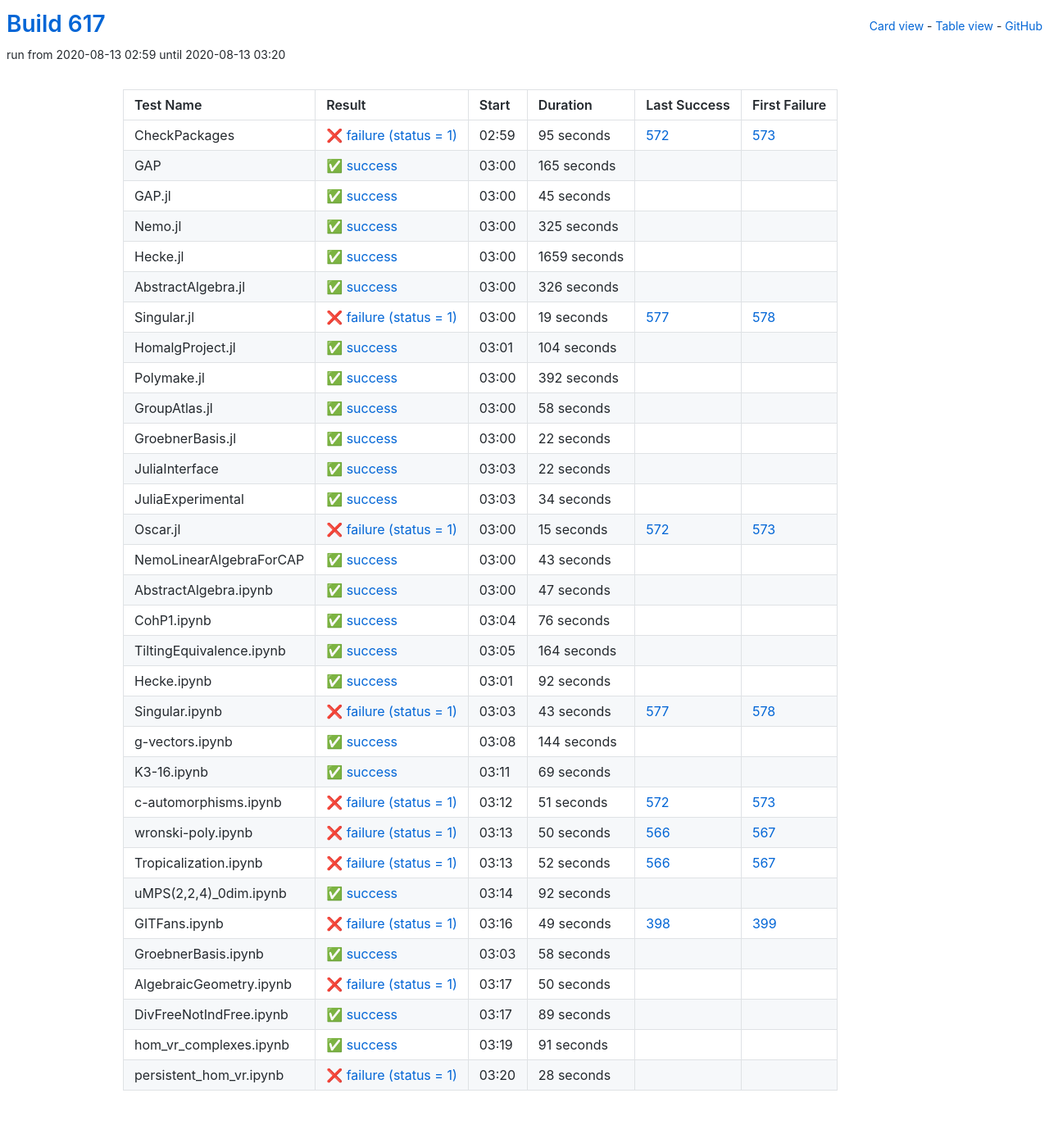
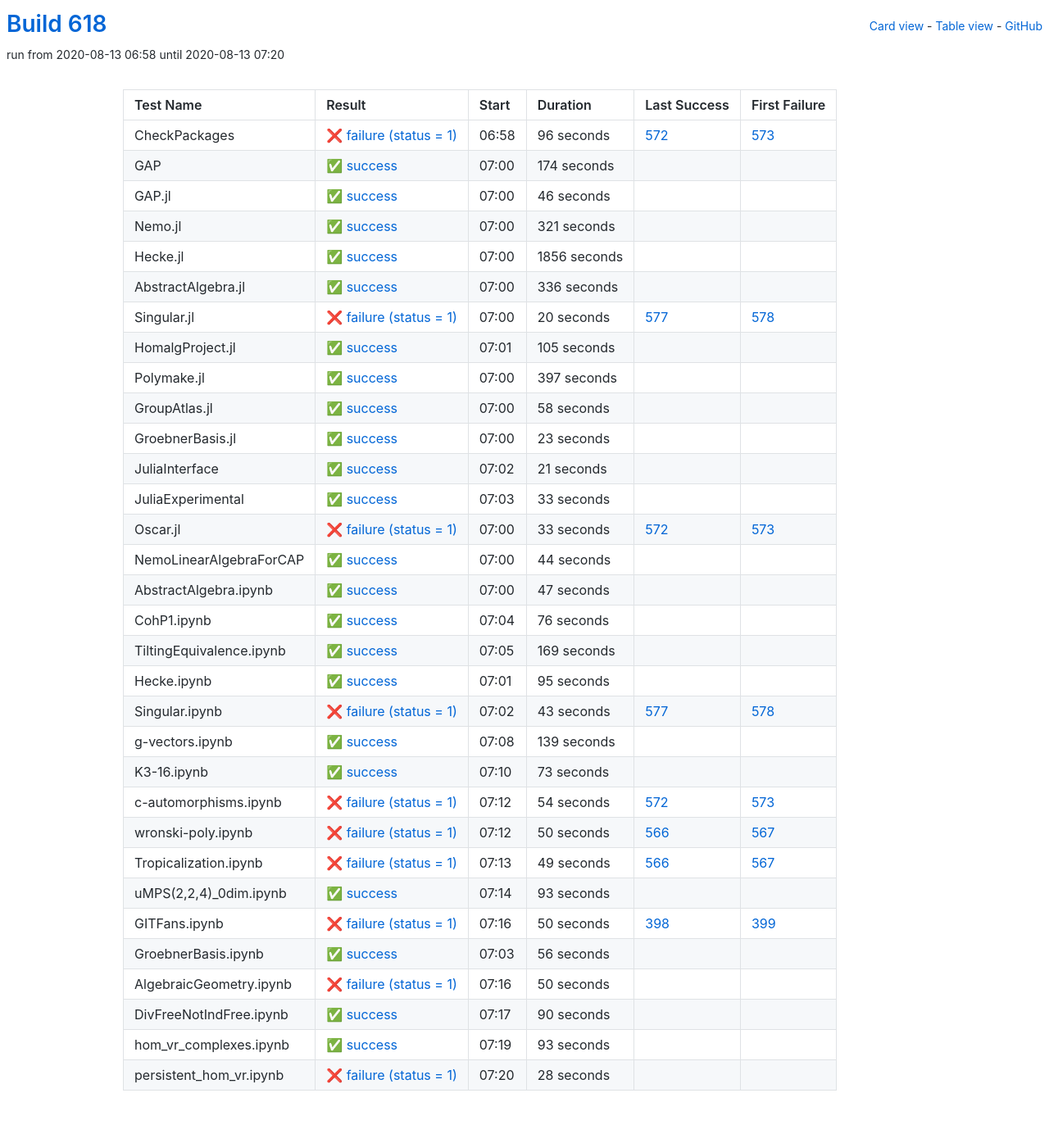
Before and after one commit to oscar-system/oscar-ci-status-stable, a Jekyll site: the page built from table.html, in a window 1280 px wide. Shown: the whole page at 82% size. Built offline with Jekyll 4.4.1, drawn with Linux system fonts in a browser that asks for light colours.

Commit message:
Build #618

```diff
--- a/_data/ci.yml
+++ b/_data/ci.yml
@@ -1,6 +1,6 @@
 ---
-build: 617
-build_url: https://oscarci.mathematik.uni-kl.de/job/oscar-stable/617/
+build: 618
+build_url: https://oscarci.mathematik.uni-kl.de/job/oscar-stable/618/
 job: oscar-stable
 organization: oscar-system
 repo: oscar-ci-status-stable
@@ -8,116 +8,116 @@ repourl: https://github.com/oscar-system/oscar-ci-status-stable
 tests:
 - name: CheckPackages
   id: checkpackages
-  log: https://oscarci.mathematik.uni-kl.de/job/oscar-stable/617/artifact/logs/build-617/CheckPackages.log
-  start: 2020-08-13 02:59
+  log: https://oscarci.mathematik.uni-kl.de/job/oscar-stable/618/artifact/logs/build-618/CheckPackages.log
+  start: 2020-08-13 06:58
   success: false
   exitcode: 1
   status: failure
-  duration: 95
+  duration: 96
   last_success: 572
   last_success_url: https://oscarci.mathematik.uni-kl.de/job/oscar-stable/572/
   first_failure: 573
   first_failure_url: https://oscarci.mathematik.uni-kl.de/job/oscar-stable/573/
 - name: GAP
   id: gap
-  log: https://oscarci.mathematik.uni-kl.de/job/oscar-stable/617/artifact/logs/build-617/GAP.log
-  start: 2020-08-13 03:00
+  log: https://oscarci.mathematik.uni-kl.de/job/oscar-stable/618/artifact/logs/build-618/GAP.log
+  start: 2020-08-13 07:00
   success: true
   exitcode: 0
   status: success
-  duration: 165
+  duration: 174
   last_success: false
   last_success_url:
   first_failure: false
   first_failure_url:
 - name: GAP.jl
   id: gap-jl
-  log: https://oscarci.mathematik.uni-kl.de/job/oscar-stable/617/artifact/logs/build-617/GAP.jl.log
-  start: 2020-08-13 03:00
+  log: https://oscarci.mathematik.uni-kl.de/job/oscar-stable/618/artifact/logs/build-618/GAP.jl.log
+  start: 2020-08-13 07:00
   success: true
   exitcode: 0
   status: success
-  duration: 45
+  duration: 46
   last_success: false
   last_success_url:
   first_failure: false
   first_failure_url:
 - name: Nemo.jl
   id: nemo-jl
-  log: https://oscarci.mathematik.uni-kl.de/job/oscar-stable/617/artifact/logs/build-617/Nemo.jl.log
-  start: 2020-08-13 03:00
+  log: https://oscarci.mathematik.uni-kl.de/job/oscar-stable/618/artifact/logs/build-618/Nemo.jl.log
+  start: 2020-08-13 07:00
   success: true
   exitcode: 0
   status: success
-  duration: 325
+  duration: 321
   last_success: false
   last_success_url:
   first_failure: false
   first_failure_url:
 - name: Hecke.jl
   id: hecke-jl
-  log: https://oscarci.mathematik.uni-kl.de/job/oscar-stable/617/artifact/logs/build-617/Hecke.jl.log
-  start: 2020-08-13 03:00
+  log: https://oscarci.mathematik.uni-kl.de/job/oscar-stable/618/artifact/logs/build-618/Hecke.jl.log
+  start: 2020-08-13 07:00
   success: true
   exitcode: 0
   status: success
-  duration: 1659
+  duration: 1856
   last_success: false
   last_success_url:
   first_failure: false
   first_failure_url:
 - name: AbstractAlgebra.jl
   id: abstractalgebra-jl
-  log: https://oscarci.mathematik.uni-kl.de/job/oscar-stable/617/artifact/logs/build-617/AbstractAlgebra.jl.log
-  start: 2020-08-13 03:00
+  log: https://oscarci.mathematik.uni-kl.de/job/oscar-stable/618/artifact/logs/build-618/AbstractAlgebra.jl.log
+  start: 2020-08-13 07:00
   success: true
   exitcode: 0
   status: success
-  duration: 326
+  duration: 336
   last_success: false
   last_success_url:
   first_failure: false
   first_failure_url:
 - name: Singular.jl
   id: singular-jl
-  log: https://oscarci.mathematik.uni-kl.de/job/oscar-stable/617/artifact/logs/build-617/Singular.jl.log
-  start: 2020-08-13 03:00
+  log: https://oscarci.mathematik.uni-kl.de/job/oscar-stable/618/artifact/logs/build-618/Singular.jl.log
+  start: 2020-08-13 07:00
   success: false
   exitcode: 1
   status: failure
-  duration: 19
+  duration: 20
   last_success: 577
   last_success_url: https://oscarci.mathematik.uni-kl.de/job/oscar-stable/577/
   first_failure: 578
   first_failure_url: https://oscarci.mathematik.uni-kl.de/job/oscar-stable/578/
 - name: HomalgProject.jl
   id: homalgproject-jl
-  log: https://oscarci.mathematik.uni-kl.de/job/oscar-stable/617/artifact/logs/build-617/HomalgProject.jl.log
-  start: 2020-08-13 03:01
+  log: https://oscarci.mathematik.uni-kl.de/job/oscar-stable/618/artifact/logs/build-618/HomalgProject.jl.log
+  start: 2020-08-13 07:01
   success: true
   exitcode: 0
   status: success
-  duration: 104
+  duration: 105
   last_success: false
   last_success_url:
   first_failure: false
   first_failure_url:
 - name: Polymake.jl
   id: polymake-jl
-  log: https://oscarci.mathematik.uni-kl.de/job/oscar-stable/617/artifact/logs/build-617/Polymake.jl.log
-  start: 2020-08-13 03:00
+  log: https://oscarci.mathematik.uni-kl.de/job/oscar-stable/618/artifact/logs/build-618/Polymake.jl.log
+  start: 2020-08-13 07:00
   success: true
   exitcode: 0
   status: success
-  duration: 392
+  duration: 397
   last_success: false
   last_success_url:
   first_failure: false
   first_failure_url:
 - name: GroupAtlas.jl
   id: groupatlas-jl
-  log: https://oscarci.mathematik.uni-kl.de/job/oscar-stable/617/artifact/logs/build-617/GroupAtlas.jl.log
-  start: 2020-08-13 03:00
+  log: https://oscarci.mathematik.uni-kl.de/job/oscar-stable/618/artifact/logs/build-618/GroupAtlas.jl.log
+  start: 2020-08-13 07:00
   success: true
   exitcode: 0
   status: success
@@ -128,68 +128,68 @@ tests:
   first_failure_url:
 - name: GroebnerBasis.jl
   id: groebnerbasis-jl
-  log: https://oscarci.mathematik.uni-kl.de/job/oscar-stable/617/artifact/logs/build-617/GroebnerBasis.jl.log
-  start: 2020-08-13 03:00
+  log: https://oscarci.mathematik.uni-kl.de/job/oscar-stable/618/artifact/logs/build-618/GroebnerBasis.jl.log
+  start: 2020-08-13 07:00
   success: true
   exitcode: 0
   status: success
-  duration: 22
+  duration: 23
   last_success: false
   last_success_url:
   first_failure: false
   first_failure_url:
 - name: JuliaInterface
   id: juliainterface
-  log: https://oscarci.mathematik.uni-kl.de/job/oscar-stable/617/artifact/logs/build-617/JuliaInterface.log
-  start: 2020-08-13 03:03
+  log: https://oscarci.mathematik.uni-kl.de/job/oscar-stable/618/artifact/logs/build-618/JuliaInterface.log
+  start: 2020-08-13 07:02
   success: true
   exitcode: 0
   status: success
-  duration: 22
+  duration: 21
   last_success: false
   last_success_url:
   first_failure: false
   first_failure_url:
 - name: JuliaExperimental
   id: juliaexperimental
-  log: https://oscarci.mathematik.uni-kl.de/job/oscar-stable/617/artifact/logs/build-617/JuliaExperimental.log
-  start: 2020-08-13 03:03
+  log: https://oscarci.mathematik.uni-kl.de/job/oscar-stable/618/artifact/logs/build-618/JuliaExperimental.log
+  start: 2020-08-13 07:03
   success: true
   exitcode: 0
   status: success
-  duration: 34
+  duration: 33
   last_success: false
   last_success_url:
   first_failure: false
   first_failure_url:
 - name: Oscar.jl
   id: oscar-jl
-  log: https://oscarci.mathematik.uni-kl.de/job/oscar-stable/617/artifact/logs/build-617/Oscar.jl.log
-  start: 2020-08-13 03:00
+  log: https://oscarci.mathematik.uni-kl.de/job/oscar-stable/618/artifact/logs/build-618/Oscar.jl.log
+  start: 2020-08-13 07:00
   success: false
   exitcode: 1
   status: failure
-  duration: 15
+  duration: 33
   last_success: 572
   last_success_url: https://oscarci.mathematik.uni-kl.de/job/oscar-stable/572/
   first_failure: 573
   first_failure_url: https://oscarci.mathematik.uni-kl.de/job/oscar-stable/573/
 - name: NemoLinearAlgebraForCAP
   id: nemolinearalgebraforcap
-  log: https://oscarci.mathematik.uni-kl.de/job/oscar-stable/617/artifact/logs/build-617/NemoLinearAlgebraForCAP.log
-  start: 2020-08-13 03:00
+  log: https://oscarci.mathematik.uni-kl.de/job/oscar-stable/618/artifact/logs/build-618/NemoLinearAlgebraForCAP.log
+  start: 2020-08-13 07:00
   success: true
   exitcode: 0
   status: success
-  duration: 43
+  duration: 44
   last_success: false
   last_success_url:
   first_failure: false
   first_failure_url:
 - name: AbstractAlgebra.ipynb
   id: abstractalgebra-ipynb
-  log: https://oscarci.mathematik.uni-kl.de/job/oscar-stable/617/artifact/logs/build-617/AbstractAlgebra.ipynb.log
-  start: 2020-08-13 03:00
+  log: https://oscarci.mathematik.uni-kl.de/job/oscar-stable/618/artifact/logs/build-618/AbstractAlgebra.ipynb.log
+  start: 2020-08-13 07:00
   success: true
   exitcode: 0
   status: success
@@ -200,8 +200,8 @@ tests:
   first_failure_url:
 - name: CohP1.ipynb
   id: cohp1-ipynb
-  log: https://oscarci.mathematik.uni-kl.de/job/oscar-stable/617/artifact/logs/build-617/CohP1.ipynb.log
-  start: 2020-08-13 03:04
+  log: https://oscarci.mathematik.uni-kl.de/job/oscar-stable/618/artifact/logs/build-618/CohP1.ipynb.log
+  start: 2020-08-13 07:04
   success: true
   exitcode: 0
   status: success
@@ -212,32 +212,32 @@ tests:
   first_failure_url:
 - name: TiltingEquivalence.ipynb
   id: tiltingequivalence-ipynb
-  log: https://oscarci.mathematik.uni-kl.de/job/oscar-stable/617/artifact/logs/build-617/TiltingEquivalence.ipynb.log
-  start: 2020-08-13 03:05
+  log: https://oscarci.mathematik.uni-kl.de/job/oscar-stable/618/artifact/logs/build-618/TiltingEquivalence.ipynb.log
+  start: 2020-08-13 07:05
   success: true
   exitcode: 0
   status: success
-  duration: 164
+  duration: 169
   last_success: false
   last_success_url:
   first_failure: false
   first_failure_url:
 - name: Hecke.ipynb
   id: hecke-ipynb
-  log: https://oscarci.mathematik.uni-kl.de/job/oscar-stable/617/artifact/logs/build-617/Hecke.ipynb.log
-  start: 2020-08-13 03:01
+  log: https://oscarci.mathematik.uni-kl.de/job/oscar-stable/618/artifact/logs/build-618/Hecke.ipynb.log
+  start: 2020-08-13 07:01
   success: true
   exitcode: 0
   status: success
-  duration: 92
+  duration: 95
   last_success: false
   last_success_url:
   first_failure: false
   first_failure_url:
 - name: Singular.ipynb
   id: singular-ipynb
-  log: https://oscarci.mathematik.uni-kl.de/job/oscar-stable/617/artifact/logs/build-617/Singular.ipynb.log
-  start: 2020-08-13 03:03
+  log: https://oscarci.mathematik.uni-kl.de/job/oscar-stable/618/artifact/logs/build-618/Singular.ipynb.log
+  start: 2020-08-13 07:02
   success: false
   exitcode: 1
   status: failure
@@ -248,44 +248,44 @@ tests:
   first_failure_url: https://oscarci.mathematik.uni-kl.de/job/oscar-stable/578/
 - name: g-vectors.ipynb
   id: g-vectors-ipynb
-  log: https://oscarci.mathematik.uni-kl.de/job/oscar-stable/617/artifact/logs/build-617/g-vectors.ipynb.log
-  start: 2020-08-13 03:08
+  log: https://oscarci.mathematik.uni-kl.de/job/oscar-stable/618/artifact/logs/build-618/g-vectors.ipynb.log
+  start: 2020-08-13 07:08
   success: true
   exitcode: 0
   status: success
-  duration: 144
+  duration: 139
   last_success: false
   last_success_url:
   first_failure: false
   first_failure_url:
 - name: K3-16.ipynb
   id: k3-16-ipynb
-  log: https://oscarci.mathematik.uni-kl.de/job/oscar-stable/617/artifact/logs/build-617/K3-16.ipynb.log
-  start: 2020-08-13 03:11
+  log: https://oscarci.mathematik.uni-kl.de/job/oscar-stable/618/artifact/logs/build-618/K3-16.ipynb.log
+  start: 2020-08-13 07:10
   success: true
   exitcode: 0
   status: success
-  duration: 69
+  duration: 73
   last_success: false
   last_success_url:
   first_failure: false
   first_failure_url:
 - name: c-automorphisms.ipynb
   id: c-automorphisms-ipynb
-  log: https://oscarci.mathematik.uni-kl.de/job/oscar-stable/617/artifact/logs/build-617/c-automorphisms.ipynb.log
-  start: 2020-08-13 03:12
+  log: https://oscarci.mathematik.uni-kl.de/job/oscar-stable/618/artifact/logs/build-618/c-automorphisms.ipynb.log
+  start: 2020-08-13 07:12
   success: false
   exitcode: 1
   status: failure
-  duration: 51
+  duration: 54
   last_success: 572
   last_success_url: https://oscarci.mathematik.uni-kl.de/job/oscar-stable/572/
   first_failure: 573
   first_failure_url: https://oscarci.mathematik.uni-kl.de/job/oscar-stable/573/
 - name: wronski-poly.ipynb
   id: wronski-poly-ipynb
-  log: https://oscarci.mathematik.uni-kl.de/job/oscar-stable/617/artifact/logs/build-617/wronski-poly.ipynb.log
-  start: 2020-08-13 03:13
+  log: https://oscarci.mathematik.uni-kl.de/job/oscar-stable/618/artifact/logs/build-618/wronski-poly.ipynb.log
+  start: 2020-08-13 07:12
   success: false
   exitcode: 1
   status: failure
@@ -296,56 +296,56 @@ tests:
   first_failure_url: https://oscarci.mathematik.uni-kl.de/job/oscar-stable/567/
 - name: Tropicalization.ipynb
   id: tropicalization-ipynb
-  log: https://oscarci.mathematik.uni-kl.de/job/oscar-stable/617/artifact/logs/build-617/Tropicalization.ipynb.log
-  start: 2020-08-13 03:13
+  log: https://oscarci.mathematik.uni-kl.de/job/oscar-stable/618/artifact/logs/build-618/Tropicalization.ipynb.log
+  start: 2020-08-13 07:13
   success: false
   exitcode: 1
   status: failure
-  duration: 52
+  duration: 49
   last_success: 566
   last_success_url: https://oscarci.mathematik.uni-kl.de/job/oscar-stable/566/
   first_failure: 567
   first_failure_url: https://oscarci.mathematik.uni-kl.de/job/oscar-stable/567/
 - name: uMPS(2,2,4)_0dim.ipynb
   id: umps-2-2-4-0dim-ipynb
-  log: https://oscarci.mathematik.uni-kl.de/job/oscar-stable/617/artifact/logs/build-617/uMPS-2-2-4-_0dim.ipynb.log
-  start: 2020-08-13 03:14
+  log: https://oscarci.mathematik.uni-kl.de/job/oscar-stable/618/artifact/logs/build-618/uMPS-2-2-4-_0dim.ipynb.log
+  start: 2020-08-13 07:14
   success: true
   exitcode: 0
   status: success
-  duration: 92
+  duration: 93
   last_success: false
   last_success_url:
   first_failure: false
   first_failure_url:
 - name: GITFans.ipynb
   id: gitfans-ipynb
-  log: https://oscarci.mathematik.uni-kl.de/job/oscar-stable/617/artifact/logs/build-617/GITFans.ipynb.log
-  start: 2020-08-13 03:16
+  log: https://oscarci.mathematik.uni-kl.de/job/oscar-stable/618/artifact/logs/build-618/GITFans.ipynb.log
+  start: 2020-08-13 07:16
   success: false
   exitcode: 1
   status: failure
-  duration: 49
+  duration: 50
   last_success: 398
   last_success_url: https://oscarci.mathematik.uni-kl.de/job/oscar-stable/398/
   first_failure: 399
   first_failure_url: https://oscarci.mathematik.uni-kl.de/job/oscar-stable/399/
 - name: GroebnerBasis.ipynb
   id: groebnerbasis-ipynb
-  log: https://oscarci.mathematik.uni-kl.de/job/oscar-stable/617/artifact/logs/build-617/GroebnerBasis.ipynb.log
-  start: 2020-08-13 03:03
+  log: https://oscarci.mathematik.uni-kl.de/job/oscar-stable/618/artifact/logs/build-618/GroebnerBasis.ipynb.log
+  start: 2020-08-13 07:03
   success: true
   exitcode: 0
   status: success
-  duration: 58
+  duration: 56
   last_success: false
   last_success_url:
   first_failure: false
   first_failure_url:
 - name: AlgebraicGeometry.ipynb
   id: algebraicgeometry-ipynb
-  log: https://oscarci.mathematik.uni-kl.de/job/oscar-stable/617/artifact/logs/build-617/AlgebraicGeometry.ipynb.log
-  start: 2020-08-13 03:17
+  log: https://oscarci.mathematik.uni-kl.de/job/oscar-stable/618/artifact/logs/build-618/AlgebraicGeometry.ipynb.log
+  start: 2020-08-13 07:16
   success: false
   exitcode: 1
   status: failure
@@ -356,32 +356,32 @@ tests:
   first_failure_url:
 - name: DivFreeNotIndFree.ipynb
   id: divfreenotindfree-ipynb
-  log: https://oscarci.mathematik.uni-kl.de/job/oscar-stable/617/artifact/logs/build-617/DivFreeNotIndFree.ipynb.log
-  start: 2020-08-13 03:17
+  log: https://oscarci.mathematik.uni-kl.de/job/oscar-stable/618/artifact/logs/build-618/DivFreeNotIndFree.ipynb.log
+  start: 2020-08-13 07:17
   success: true
   exitcode: 0
   status: success
-  duration: 89
+  duration: 90
   last_success: false
   last_success_url:
   first_failure: false
   first_failure_url:
 - name: hom_vr_complexes.ipynb
   id: hom-vr-complexes-ipynb
-  log: https://oscarci.mathematik.uni-kl.de/job/oscar-stable/617/artifact/logs/build-617/hom_vr_complexes.ipynb.log
-  start: 2020-08-13 03:19
+  log: https://oscarci.mathematik.uni-kl.de/job/oscar-stable/618/artifact/logs/build-618/hom_vr_complexes.ipynb.log
+  start: 2020-08-13 07:19
   success: true
   exitcode: 0
   status: success
-  duration: 91
+  duration: 93
   last_success: false
   last_success_url:
   first_failure: false
   first_failure_url:
 - name: persistent_hom_vr.ipynb
   id: persistent-hom-vr-ipynb
-  log: https://oscarci.mathematik.uni-kl.de/job/oscar-stable/617/artifact/logs/build-617/persistent_hom_vr.ipynb.log
-  start: 2020-08-13 03:20
+  log: https://oscarci.mathematik.uni-kl.de/job/oscar-stable/618/artifact/logs/build-618/persistent_hom_vr.ipynb.log
+  start: 2020-08-13 07:20
   success: false
   exitcode: 1
   status: failure
```
Also changed, not shown: README.md.
